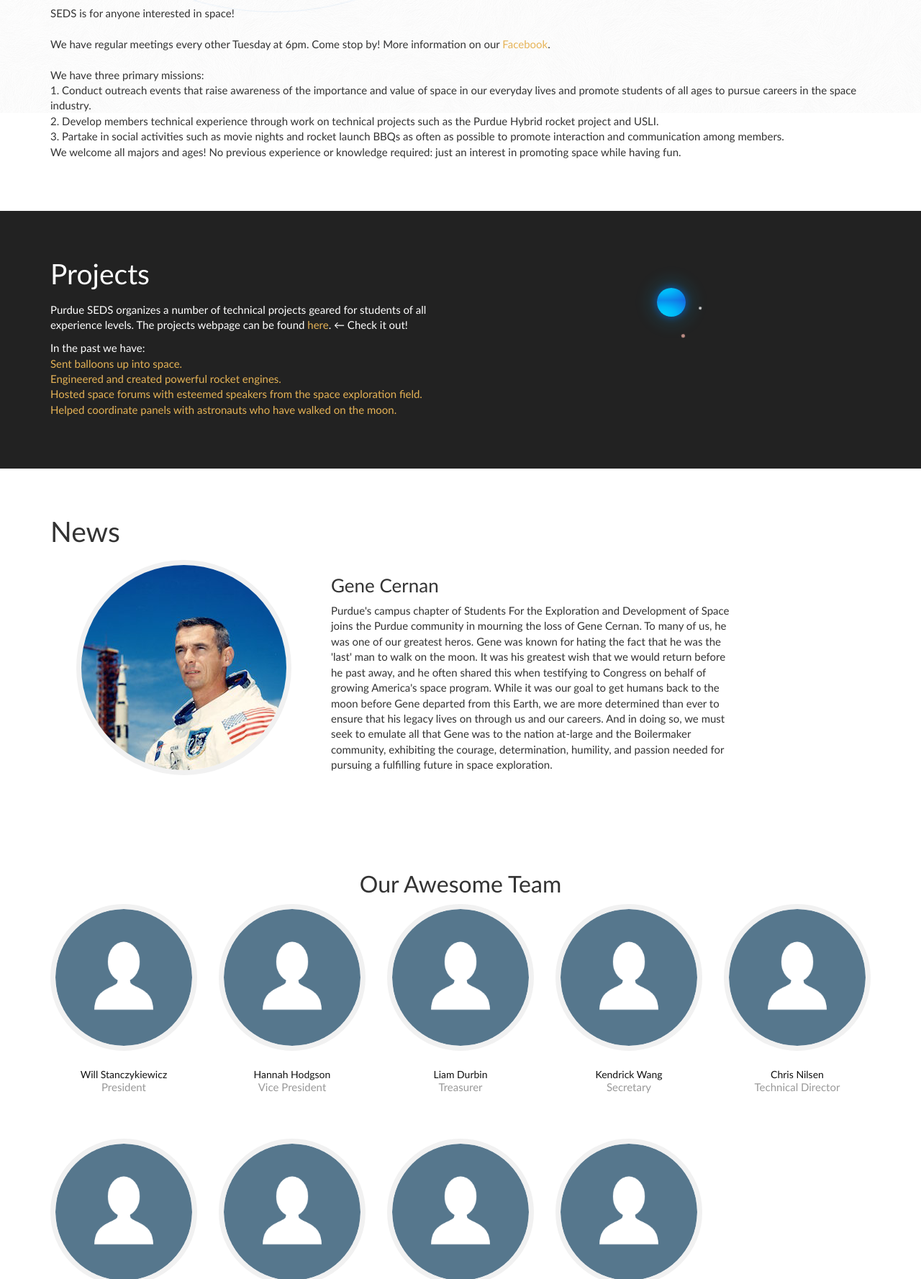
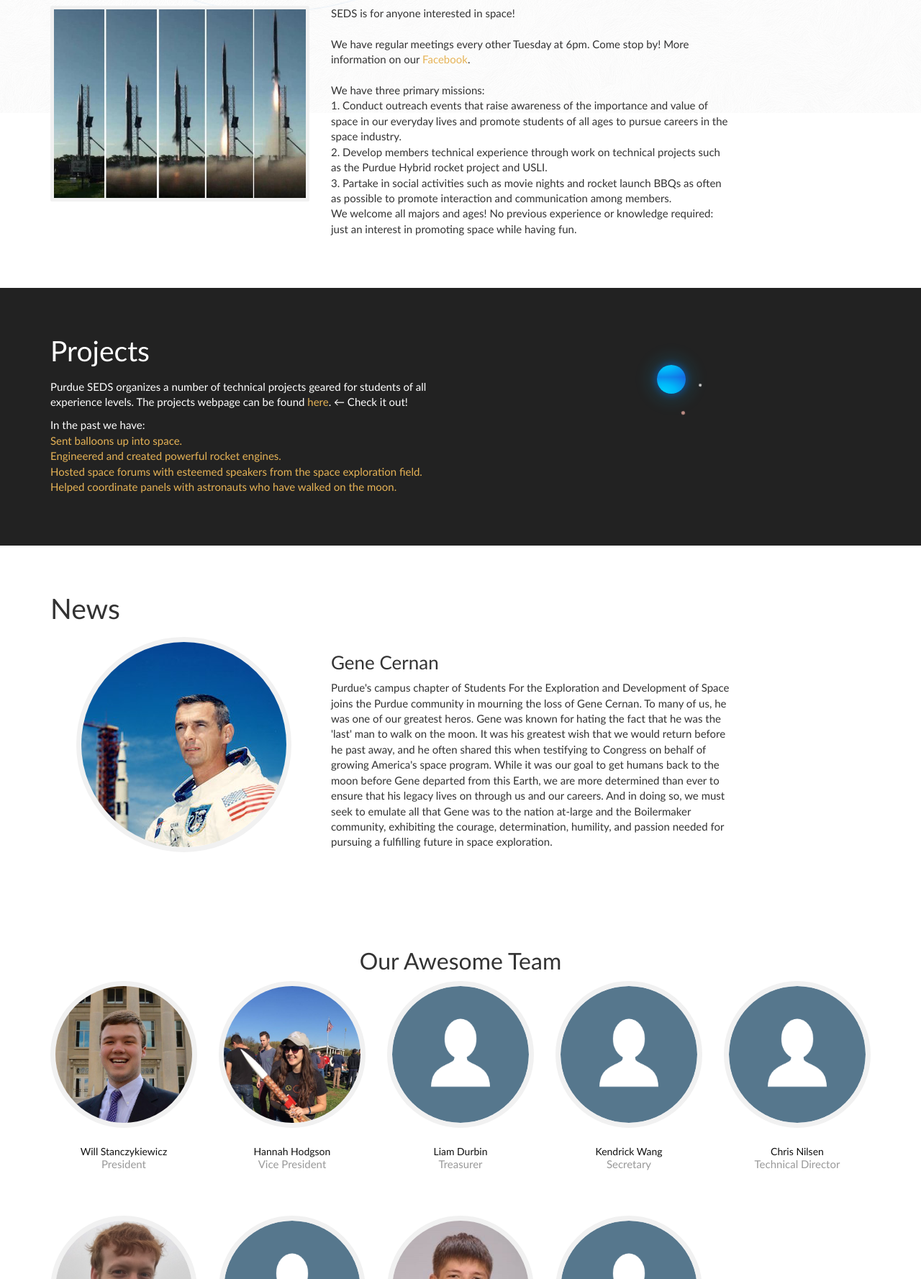
Before and after one commit to Anemy/SEDS-Purdue, a plain HTML site: page index.html in a window 1280 px wide. Shown: the part 643-2420 px from the top of the page at 72% size. Drawn offline with nearby package versions, Linux system fonts and the light colour scheme.

Commit message:
Added some friendly faces

```diff
--- a/assets/style.css
+++ b/assets/style.css
@@ -113,6 +113,10 @@ p a:hover {
 
 .rocket-image {
   /*border-radius: 50%;*/
+  border: 5px solid #f1f1f1;
+  border-radius: 2px;
+
+  width:100%;
 }
 
 .title {
--- a/index.html
+++ b/index.html
@@ -87,8 +87,11 @@
     <section id="misson">
       <div class="container">
         <h1>Mission</h1>
-        <!-- <div class="row">
-          <div class="col-lg-6"> -->
+        <div class="row">
+          <div class="col-lg-4">
+            <img class="rocket-image" src="assets/images/rocket.jpg"/>
+          </div>
+          <div class="col-lg-6">
             <p>
               SEDS is for anyone interested in space!<br><br>
               We have regular meetings every other Tuesday at 6pm. Come stop by! More information on our <a href="https://www.facebook.com/PurdueSEDS/" target="_blank">Facebook</a>.<br><br>
@@ -103,10 +106,7 @@
               <br>
             </p>
           </div>
-          <!-- <div class="col-lg-6">
-            <img class="rocket-image" src="assets/images/rocket.jpg"/>
-          </div>
-        </div> -->
+        </div>
       </div>
     </section>
 
@@ -179,12 +179,12 @@
 
         <div class="row">
           <div class="col-sm-3  team-member">
-            <img src="assets/images/person.png" class="img-responsive img-circle" alt="">
+            <img src="assets/images/will.jpg" class="img-responsive img-circle" alt="">
             <h4>Will Stanczykiewicz</h4>
             <p class="text-muted">President</p>
           </div>
           <div class="col-sm-3  team-member">
-            <img src="assets/images/person.png" class="img-responsive img-circle" alt="">
+            <img src="assets/images/hannah.jpg" class="img-responsive img-circle" alt="">
             <h4>Hannah Hodgson</h4>
             <p class="text-muted">Vice President</p>
           </div>
@@ -205,7 +205,7 @@
             <p class="text-muted">Technical Director</p>
           </div>
           <div class="col-sm-3  team-member">
-            <img src="assets/images/person.png" class="img-responsive img-circle" alt="">
+            <img src="assets/images/michael.JPG" class="img-responsive img-circle" alt="">
             <h4>Michael Thompson</h4>
             <p class="text-muted">National Representative</p>
           </div>
@@ -215,7 +215,7 @@
             <p class="text-muted">Outreach Director</p>
           </div>
           <div class="col-sm-3  team-member">
-            <img src="assets/images/person.png" class="img-responsive img-circle" alt="">
+            <img src="assets/images/vince.jpg" class="img-responsive img-circle" alt="">
             <h4>Vince Calabrese</h4>
             <p class="text-muted">Social Director</p>
           </div>
```
Also changed, not shown: assets/images/hannah.jpg (added), assets/images/michael.JPG (added), assets/images/vince.jpg (added), assets/images/will.jpg (added).
